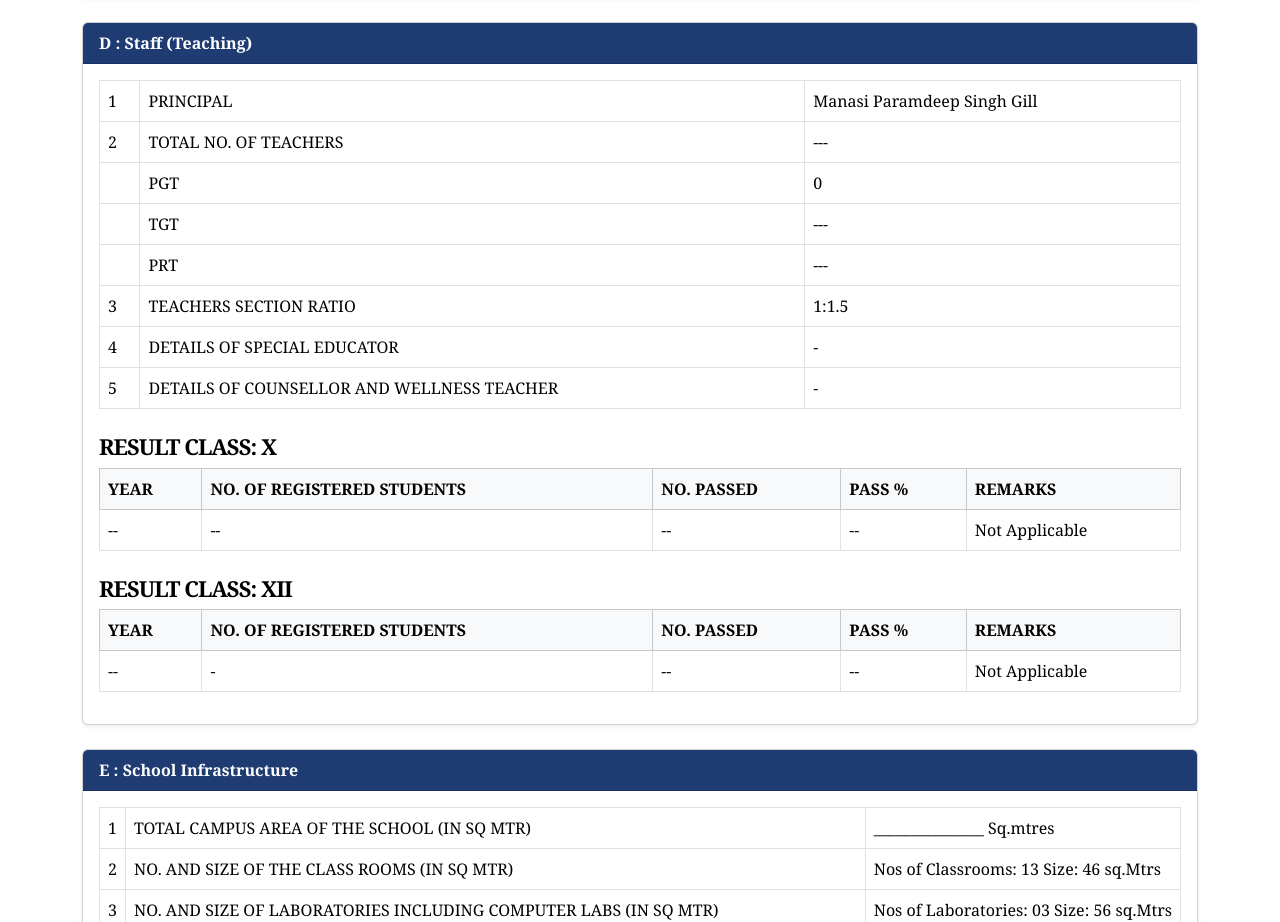
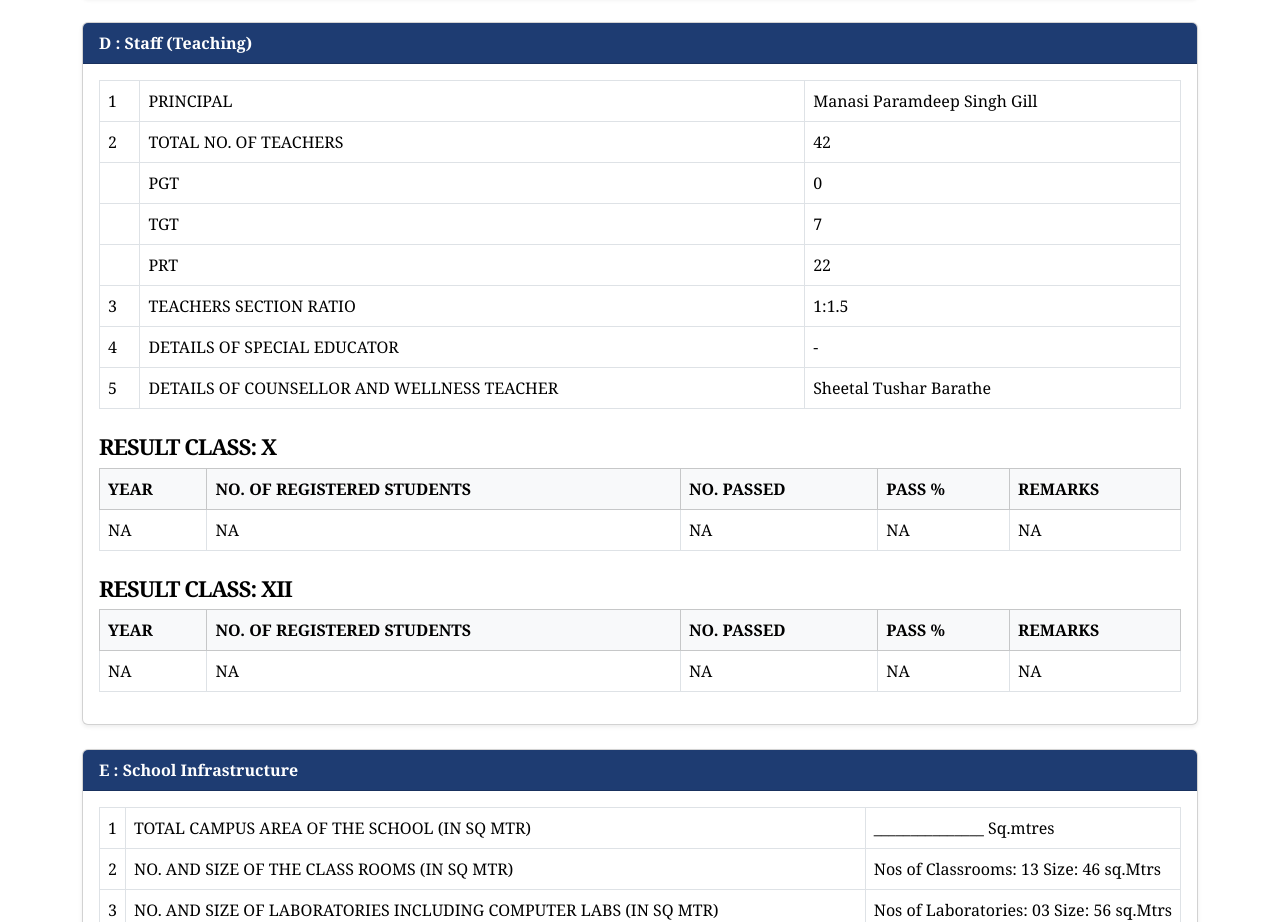
Before and after one commit to Mansizite/apexSchool, a Next.js app: page /mpd in a window 1280 px wide. Shown: the part 1744-2666 px from the top of the page. Built offline with nearby package versions, Linux system fonts and the light colour scheme.

Commit message:
Initial commit

```diff
--- a/src/app/mpd/page.tsx
+++ b/src/app/mpd/page.tsx
@@ -96,13 +96,13 @@ const MpdPage = () => {
           <table className="table table-bordered">
             <tbody>
               <tr><td>1</td><td>PRINCIPAL</td><td>Manasi Paramdeep Singh Gill</td></tr>
-              <tr><td>2</td><td>TOTAL NO. OF TEACHERS</td><td>---</td></tr>
+              <tr><td>2</td><td>TOTAL NO. OF TEACHERS</td><td>42</td></tr>
               <tr><td></td><td>PGT</td><td>0</td></tr>
-              <tr><td></td><td>TGT</td><td>---</td></tr>
-              <tr><td></td><td>PRT</td><td>---</td></tr>
+              <tr><td></td><td>TGT</td><td>7</td></tr>
+              <tr><td></td><td>PRT</td><td>22</td></tr>
               <tr><td>3</td><td>TEACHERS SECTION RATIO</td><td>1:1.5</td></tr>
               <tr><td>4</td><td>DETAILS OF SPECIAL EDUCATOR</td><td>-</td></tr>
-              <tr><td>5</td><td>DETAILS OF COUNSELLOR AND WELLNESS TEACHER</td><td>-</td></tr>
+              <tr><td>5</td><td>DETAILS OF COUNSELLOR AND WELLNESS TEACHER</td><td>Sheetal Tushar Barathe</td></tr>
             </tbody>
           </table>
 
@@ -111,7 +111,7 @@ const MpdPage = () => {
             <thead className="table-light">
               <tr><th>YEAR</th><th>NO. OF REGISTERED STUDENTS</th><th>NO. PASSED</th><th>PASS %</th><th>REMARKS</th></tr>
             </thead>
-            <tbody><tr><td>--</td><td>--</td><td>--</td><td>--</td><td>Not Applicable</td></tr></tbody>
+            <tbody><tr><td>NA</td><td>NA</td><td>NA</td><td>NA</td><td>NA</td></tr></tbody>
           </table>
 
           <h6 className="mt-4">RESULT CLASS: XII</h6>
@@ -119,7 +119,7 @@ const MpdPage = () => {
             <thead className="table-light">
               <tr><th>YEAR</th><th>NO. OF REGISTERED STUDENTS</th><th>NO. PASSED</th><th>PASS %</th><th>REMARKS</th></tr>
             </thead>
-            <tbody><tr><td>--</td><td>-</td><td>--</td><td>--</td><td>Not Applicable</td></tr></tbody>
+            <tbody><tr><td>NA</td><td>NA</td><td>NA</td><td>NA</td><td>NA</td></tr></tbody>
           </table>
         </div>
       </div>
```
